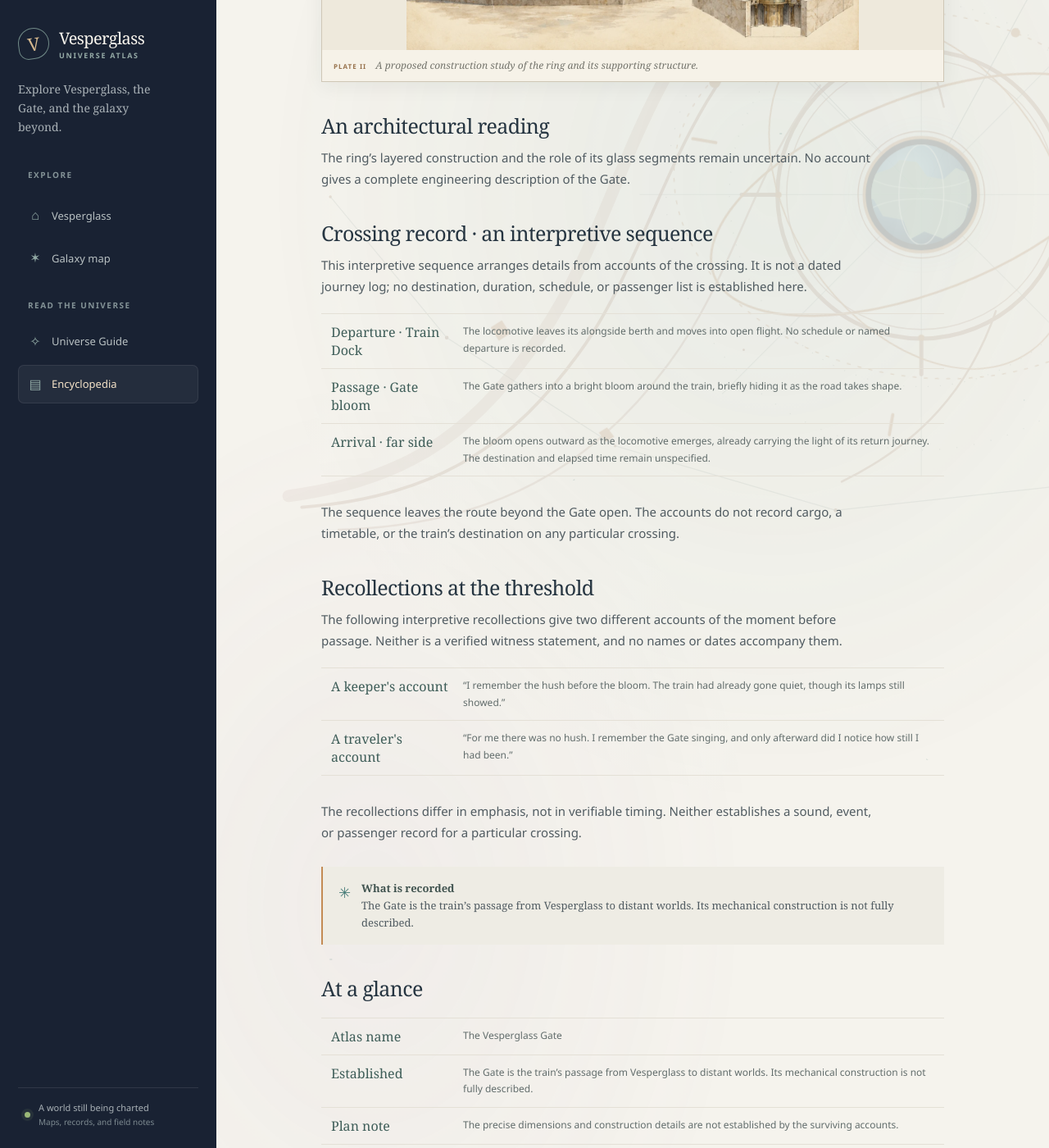
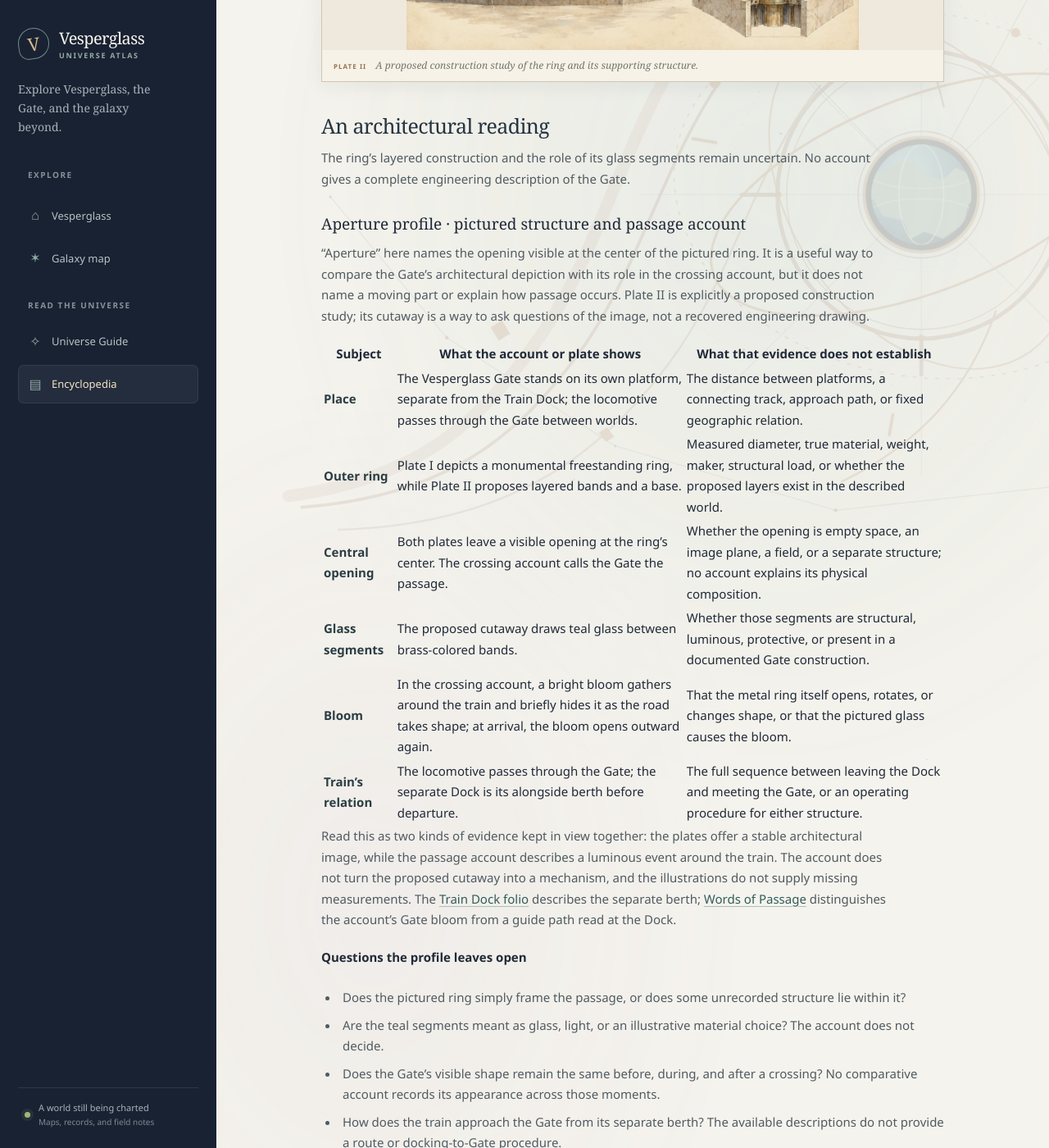
Before and after one commit to vesperglass/vesperglass.github.io, a Jekyll site: the page built from library/vesperglass-gate.md, in a window 1280 px wide and 1400 px high, scrolled down 1600 px. Shown: the whole window at 82% size. Built offline with Jekyll 4.4.1, drawn with Linux system fonts in a browser that asks for light colours; some of the changed text lies outside the part shown.

Commit message:
Document the Vesperglass Gate aperture profile

```diff
--- a/assets/site.js
+++ b/assets/site.js
@@ -11,7 +11,7 @@
     { title: "Compass Garden", url: "/library/compass-garden/", summary: "A conservatory and a proposed planting plan for the garden platform.", terms: "compass garden conservatory plants glasshouse planting" },
     { title: "Observatory Logbook", url: "/library/observatory/", summary: "Instruments, observations, comparisons, and records of the sky.", terms: "observatory logbook instruments orrery telescope charts comparison follow-up color sighting tube" },
     { title: "Star Archive", url: "/library/star-archive/", summary: "A reference room for the knowledge of the sky, with a proposed chart and margin-mark legend.", terms: "star archive books maps memory library Unfixed Meridian annotations uncertain reading unverified place" },
-    { title: "The Vesperglass Gate", url: "/library/vesperglass-gate/", summary: "The detached portal platform and its passage into the Galaxy.", terms: "vesperglass gate portal transit galaxy ring" },
+    { title: "The Vesperglass Gate", url: "/library/vesperglass-gate/", summary: "The detached portal platform, pictured aperture, and account of the Gate bloom.", terms: "vesperglass gate portal transit galaxy ring aperture arch cutaway construction bloom opening crossing" },
     { title: "Vesperglass Train Dock", url: "/library/train-dock/", summary: "A clear landing apron and alongside berth for the Gate train.", terms: "train dock berth station locomotive platform train" },
     { title: "Vesperglass Postal Service", url: "/library/postal-service/", summary: "A proposed postal service, architectural seal, four-stamp issue, cancellation marks, and blank envelope-face layout.", terms: "postal service post postage stamp seal cancellation mark postmark mail correspondence letter envelope sender addressee Gate Workshop Observatory Compass Garden Tideglass Foundry" },
     { title: "Words of Passage", url: "/library/words-of-passage/", summary: "A reference to stardust, the starwell, Gate bloom, the Train Dock guide path, and reader pronunciation cues.", terms: "stardust starwell gate bloom guide path passage train dock pronunciation how to say stress syllables Vesperglass Tideglass" }
--- a/library/vesperglass-gate.md
+++ b/library/vesperglass-gate.md
@@ -27,6 +27,30 @@ The Vesperglass Gate stands on its own platform, separate from the Train Dock. T
 ## An architectural reading
 
 The ring's layered construction and the role of its glass segments remain uncertain. No account gives a complete engineering description of the Gate.
+
+### Aperture profile · pictured structure and passage account
+
+“Aperture” here names the opening visible at the center of the pictured ring. It is a useful way to compare the Gate's architectural depiction with its role in the crossing account, but it does not name a moving part or explain how passage occurs. Plate II is explicitly a proposed construction study; its cutaway is a way to ask questions of the image, not a recovered engineering drawing.
+
+| Subject | What the account or plate shows | What that evidence does not establish |
+| --- | --- | --- |
+| **Place** | The Vesperglass Gate stands on its own platform, separate from the Train Dock; the locomotive passes through the Gate between worlds. | The distance between platforms, a connecting track, approach path, or fixed geographic relation. |
+| **Outer ring** | Plate I depicts a monumental freestanding ring, while Plate II proposes layered bands and a base. | Measured diameter, true material, weight, maker, structural load, or whether the proposed layers exist in the described world. |
+| **Central opening** | Both plates leave a visible opening at the ring's center. The crossing account calls the Gate the passage. | Whether the opening is empty space, an image plane, a field, or a separate structure; no account explains its physical composition. |
+| **Glass segments** | The proposed cutaway draws teal glass between brass-colored bands. | Whether those segments are structural, luminous, protective, or present in a documented Gate construction. |
+| **Bloom** | In the crossing account, a bright bloom gathers around the train and briefly hides it as the road takes shape; at arrival, the bloom opens outward again. | That the metal ring itself opens, rotates, or changes shape, or that the pictured glass causes the bloom. |
+| **Train's relation** | The locomotive passes through the Gate; the separate Dock is its alongside berth before departure. | The full sequence between leaving the Dock and meeting the Gate, or an operating procedure for either structure. |
+
+Read this as two kinds of evidence kept in view together: the plates offer a stable architectural image, while the passage account describes a luminous event around the train. The account does not turn the proposed cutaway into a mechanism, and the illustrations do not supply missing measurements. The [Train Dock folio]({{ '/library/train-dock/' | relative_url }}) describes the separate berth; [Words of Passage]({{ '/library/words-of-passage/' | relative_url }}) distinguishes the account's Gate bloom from a guide path read at the Dock.
+
+#### Questions the profile leaves open
+
+- Does the pictured ring simply frame the passage, or does some unrecorded structure lie within it?
+- Are the teal segments meant as glass, light, or an illustrative material choice? The account does not decide.
+- Does the Gate's visible shape remain the same before, during, and after a crossing? No comparative account records its appearance across those moments.
+- How does the train approach the Gate from its separate berth? The available descriptions do not provide a route or docking-to-Gate procedure.
+
+These are catalog questions, not proposed answers. Until another account supplies evidence, the aperture remains a visible feature of the plates and the bloom remains a described feature of passage.
 
 ## Crossing record · an interpretive sequence
 
```
Also changed, not shown: ENCYCLOPEDIA_BACKLOG.md (+3 -1 lines), library.md (+1 -1 lines), library/changelog.md (+2 -0 lines).
